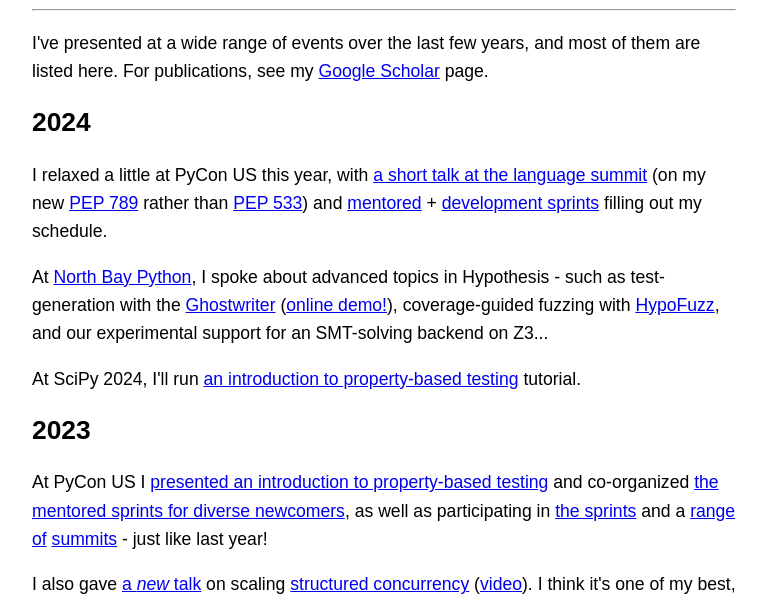
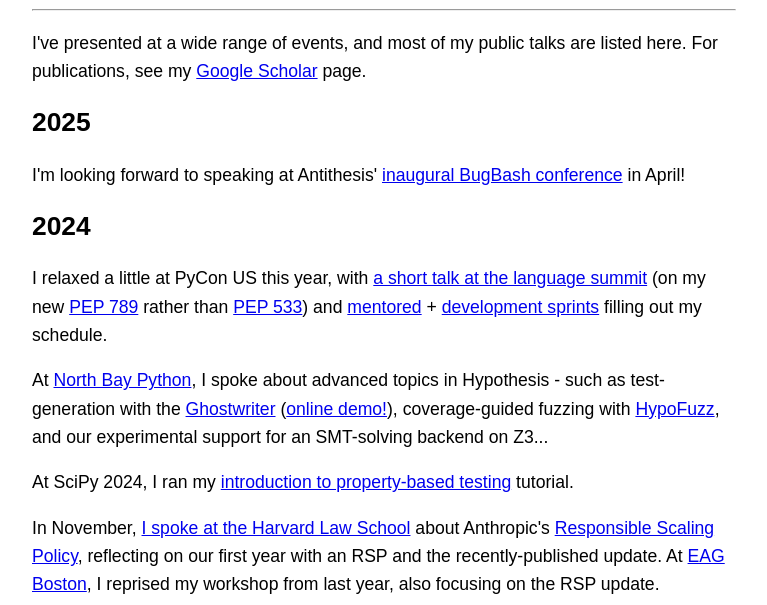
Before and after one commit to Zac-HD/Zac-HD.github.io, a plain HTML site: page talks/index.html in a window 1280 px wide. Shown: the part 80-685 px from the top of the page, without its empty margins (256-1023 px from the left). Drawn offline with Linux system fonts and the light colour scheme.

Commit message:
update talks page

```diff
--- a/talks/index.html
+++ b/talks/index.html
@@ -13,9 +13,14 @@
     <h1 style="text-align:center">talks, posters, presentations</h1>
     <hr>
     <p>
-        I've presented at a wide range of events over the last few years, and most of them are
-        listed here. For publications, see my
-        <a href="https://scholar.google.com/citations?user=lEujTKIAAAAJ">Google Scholar</a> page.
+        I've presented at a wide range of events, and most of my public talks are listed here.
+        For publications, see my <a href="https://scholar.google.com/citations?user=lEujTKIAAAAJ">Google Scholar</a> page.
+    </p>
+    <h2>2025</h2>
+    <p>
+        I'm looking forward to speaking at Antithesis' <a href="https://bugbash.antithesis.com/">
+            inaugural BugBash conference</a> in April!
+        <!-- alternative link if that breaks: https://lu.ma/bugbash2025 -->
     </p>
     <h2>2024</h2>
     <p>
@@ -36,8 +41,15 @@
         experimental support for an SMT-solving backend on Z3...
     </p>
     <p>
-        At SciPy 2024, I'll run <a href="https://www.scipy2024.scipy.org/schedule#2024-07-09">
-            an introduction to property-based testing</a> tutorial.
+        At SciPy 2024, I ran my <a href="https://www.scipy2024.scipy.org/schedule#2024-07-09">
+            introduction to property-based testing</a> tutorial.
+    </p>
+    <p>
+        In November, <a href="https://hls.harvard.edu/events/one-year-of-anthropics-responsible-scaling-policy-with-zac-hatfield-dodds-bkc-aisst-ai-governance-speaker-series/">I spoke at the Harvard Law School</a> about Anthropic's
+        <a href="https://anthropic.com/rsp">Responsible Scaling Policy</a>, reflecting on our
+        first year with an RSP and the recently-published update.
+        At <a href="https://www.effectivealtruism.org/ea-global/events/ea-global-boston-2024">
+            EAG Boston</a>, I reprised my workshop from last year, also focusing on the RSP update.
     </p>
     <h2>2023</h2>
     <p>
```
